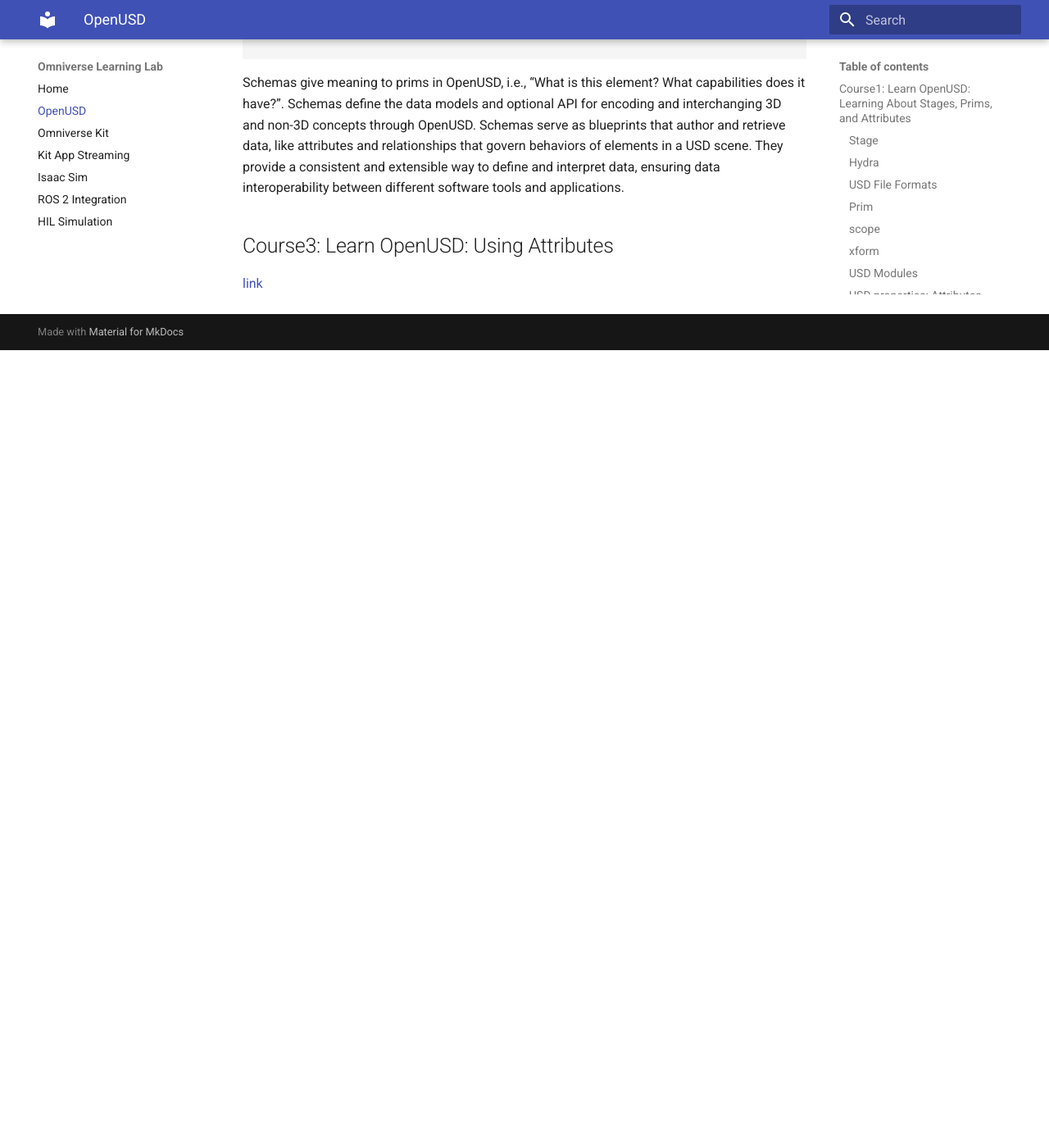
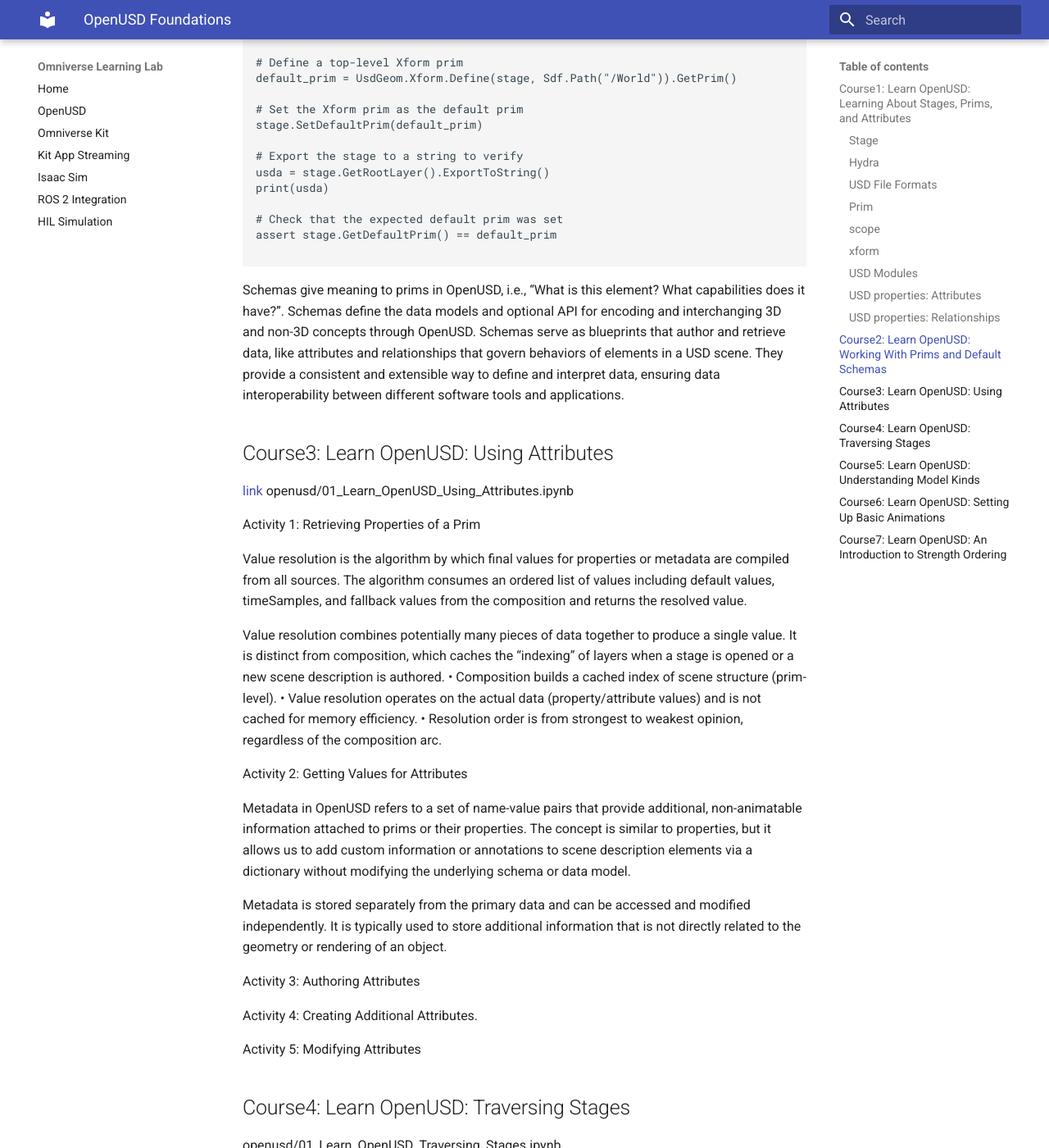
Before and after one commit to lkk688/omniverselab, an MkDocs documentation site: the page built from docs/openusd_foundations.md, in a window 1280 px wide and 1400 px high, scrolled down 8147 px. Shown: the whole window at 82% size. Built offline with MkDocs 1.6.1 and Material for MkDocs 9.7.7, drawn with Linux system fonts in a browser that asks for light colours; before the commit the page ends 8574 px from its top, so only the background shows below that; some of the changed text lies outside the part shown.

Commit message:
add omniverse

```diff
--- a/docs/openusd.md
+++ b/docs/openusd_foundations.md
@@ -1,4 +1,14 @@
-# OpenUSD
+# OpenUSD Foundations
+Developed by Pixar Animation Studios, OpenUSD is an open-source framework for creating, simulating, and collaborating in 3D worlds. OpenUSD is foundational to NVIDIA Omniverse.
+
+The universal structure of OpenUSD allows developers to integrate multiple assets into a single "stage," enabling dynamic scene manipulation. Each OpenUSD asset contains independent data layer stacks, such as geometry, shading, or textures, which can be interchanged without affecting other elements. For example, in an OpenUSD stage in a kitchen environment, the data layers for a chair or stove can be swapped independently, enabling rapid scene updates.
+
+Important Links:
+    - [OpenUSD Documentation](https://docs.omniverse.nvidia.com/usd/latest/index.html)
+    - [OpenUSD GitHub](https://github.com/PixarAnimationStudios/OpenUSD)
+    - [OpenUSD Learning Path](https://www.nvidia.com/en-us/learn/learning-path/openusd/)
+
+
 Learn OpenUSD, the core of Omniverse's scene representation format. The main website is [link](https://www.nvidia.com/en-us/learn/learning-path/openusd/), it contains 7 courses in learn Open USD.
 
 ## Course1: Learn OpenUSD: Learning About Stages, Prims, and Attributes
@@ -242,3 +252,48 @@
 
 ## Course3: Learn OpenUSD: Using Attributes
 [link](https://learn.nvidia.com/courses/course-detail?course_id=course-v1:DLI+S-OV-19+V1)
+openusd/01_Learn_OpenUSD_Using_Attributes.ipynb
+
+Activity 1: Retrieving Properties of a Prim
+
+Value resolution is the algorithm by which final values for properties or metadata are compiled from all sources. The algorithm consumes an ordered list of values including default values, timeSamples, and fallback values from the composition and returns the resolved value.
+
+Value resolution combines potentially many pieces of data together to produce a single value. It is distinct from composition, which caches the “indexing” of layers when a stage is opened or a new scene description is authored.
+	•	Composition builds a cached index of scene structure (prim-level).
+	•	Value resolution operates on the actual data (property/attribute values) and is not cached for memory efficiency.
+	•	Resolution order is from strongest to weakest opinion, regardless of the composition arc.
+
+Activity 2: Getting Values for Attributes
+
+Metadata in OpenUSD refers to a set of name-value pairs that provide additional, non-animatable information attached to prims or their properties. The concept is similar to properties, but it allows us to add custom information or annotations to scene description elements via a dictionary without modifying the underlying schema or data model.
+
+Metadata is stored separately from the primary data and can be accessed and modified independently. It is typically used to store additional information that is not directly related to the geometry or rendering of an object.
+
+Activity 3: Authoring Attributes
+
+Activity 4: Creating Additional Attributes.
+
+Activity 5: Modifying Attributes
+
+## Course4: Learn OpenUSD: Traversing Stages
+openusd/01_Learn_OpenUSD_Traversing_Stages.ipynb
+
+Stage traversal is the process of traversing the scenegraph of a stage with the purpose of querying or editing the scene data. We can traverse the scenegraph by iterating through child prims, accessing parent prims, and traversing the hierarchy to find specific prims of interest.
+
+## Course5: Learn OpenUSD: Understanding Model Kinds
+
+Kinds are a set of predefined categories that define the role and behavior of different prims within the scene hierarchy. These kinds include group, assembly, and component. The base class for group and component kinds is Model, which should not be assigned as any prim’s kind.
+
+## Course6: Learn OpenUSD: Setting Up Basic Animations
+
+openusd/01_Learn_OpenUSD_Setting_Up_Basic_Animations.ipynb
+
+In OpenUSD, timeCode and timeSample are two important concepts that enable us to work with animations and simulation in USD scenes.
+
+TimeCode is a point in time with no unit assigned to it. You can think of these as frames whose units are derived from the stage.
+
+TimeSample refers to the individual time-varying values associated with an attribute in USD. Each attribute can have a collection of timeSamples that map timeCode to the attribute’s data type values, allowing for animation over time.
+
+## Course7: Learn OpenUSD: An Introduction to Strength Ordering
+openusd/01_Learn_OpenUSD_Intro_to_Strength_Ordering.ipynb
+openusd/02_Learn_OpenUSD_Experimenting_With_VariantSets.ipynb
```
Also changed, not shown: Omniverse/omniverse.md (added, +76 -0 lines), README.md (+84 -0 lines), docs/openusd_applied.md (added, +10 -0 lines), 5 other files.
